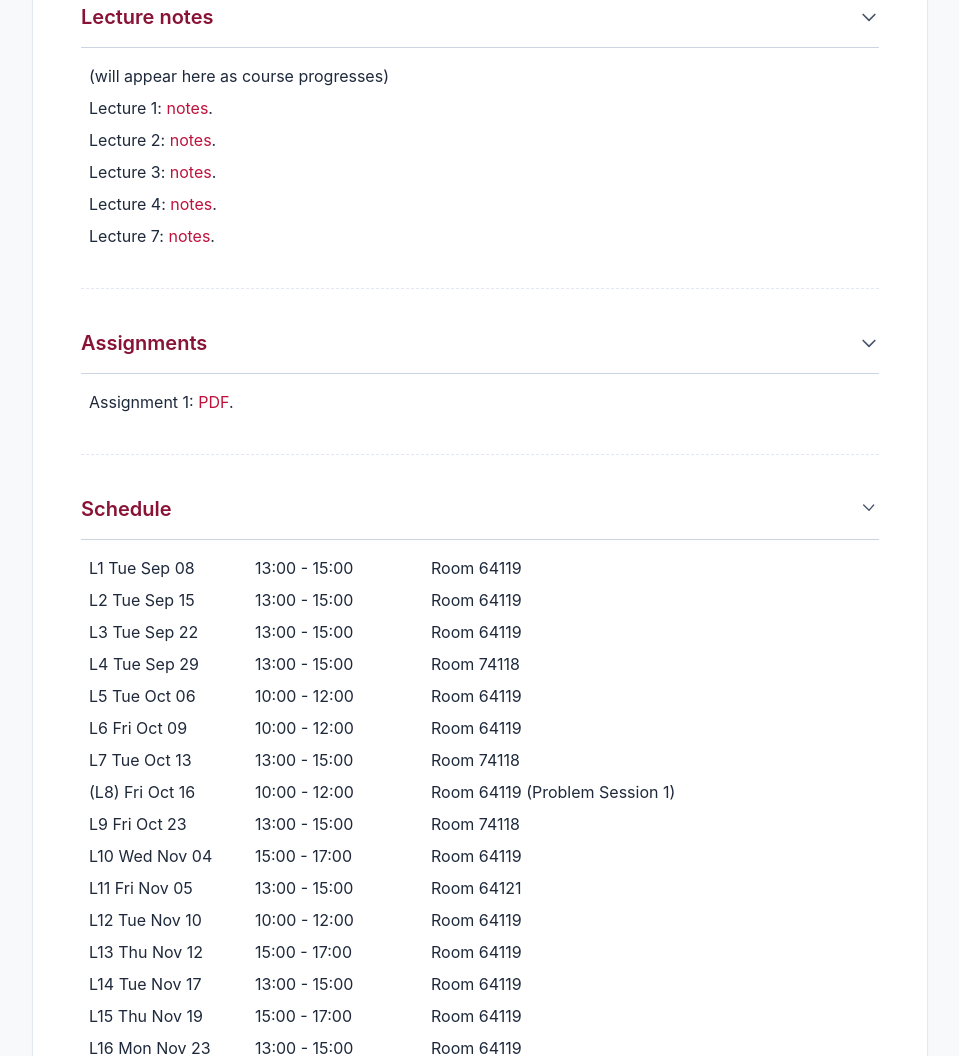
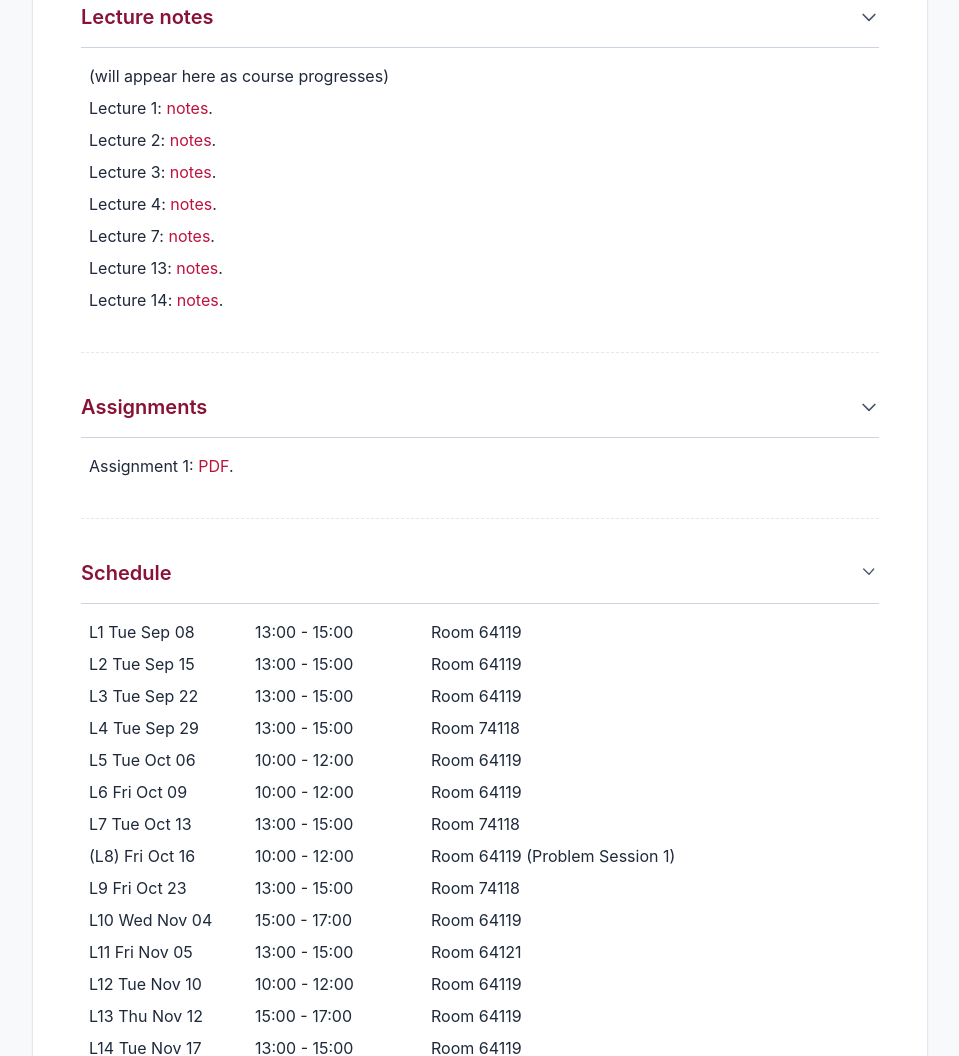
Before and after one commit to ProbCombUU/probcombuu.github.io, a plain HTML site: page index.html in a window 1280 px wide. Shown: the part 861-1917 px from the top of the page, without its empty margins (160-1119 px from the left). Drawn offline with nearby package versions, Linux system fonts and the light colour scheme.

Commit message:
updating.

```diff
--- a/index.html
+++ b/index.html
@@ -71,6 +71,9 @@
                     <p>Lecture 3: <a href="https://probcombuu.github.io/L3.pdf" class="text-rose-700 hover:underline">notes</a>.</p>
                     <p>Lecture 4: <!--Lovász local lemma.--><a href="https://probcombuu.github.io/L4.pdf" class="text-rose-700 hover:underline">notes</a>.</p>
                     <p>Lecture 7: <!--Janson's inequality.--><a href="https://probcombuu.github.io/L7.pdf" class="text-rose-700 hover:underline">notes</a>.</p>
+                    <p>Lecture 13: <!--Janson's inequality.--><a href="https://probcombuu.github.io/L13.pdf" class="text-rose-700 hover:underline">notes</a>.</p>
+                    <p>Lecture 14: <!--Janson's inequality.--><a href="https://probcombuu.github.io/L14.pdf" class="text-rose-700 hover:underline">notes</a>.</p>
+
   <!-- <p>Lecture 3: <a href="#" class="text-rose-700 hover:underline">Thresholds and Phase Transitions (PDF)</a></p> -->
                 </div>
             </div>
```
Also changed, not shown: 2 other files.
